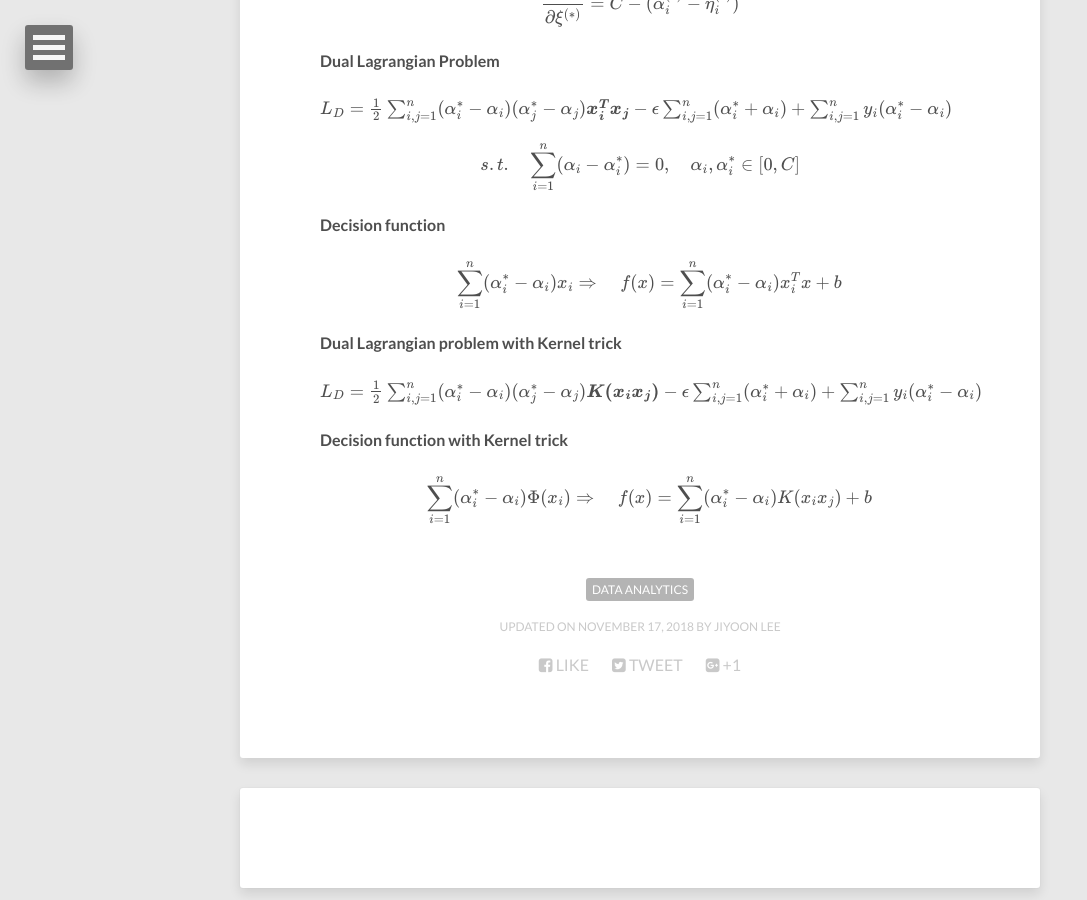
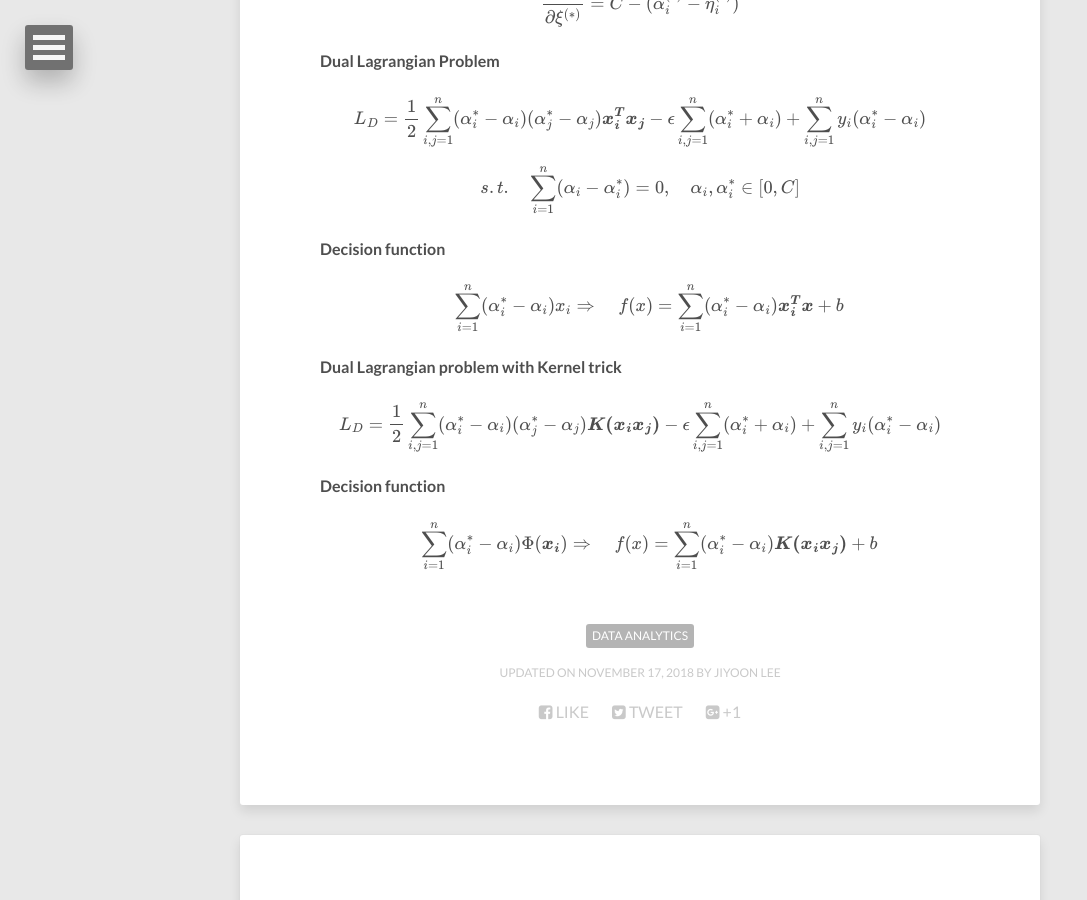
Before and after one commit to leejiyoon52/leejiyoon52.github.io, a Jekyll site: the page built from _posts/2018-11-17-Support-Vecter-Regression.md, in a window 1280 px wide and 900 px high, scrolled down 4175 px. Shown: the whole window, without its empty margins (0-1087 px from the left). Built offline with Jekyll 4.4.1, drawn with Linux system fonts in a browser that asks for light colours; nearby versions of some CDN libraries; formulas are drawn with MathJax 3; comment, search, counter and statistics services are not loaded.

Commit message:
Update 2018-11-17-Support-Vecter-Regression.md

```diff
--- a/_posts/2018-11-17-Support-Vecter-Regression.md
+++ b/_posts/2018-11-17-Support-Vecter-Regression.md
@@ -157,6 +157,7 @@ $$
 
 
 #### Dual Lagrangian Problem
+
 $$
  { { L }_{ D } =  \frac { 1 }{ 2 } \sum_{ i,j=1 }^{ n }({ \alpha }_{ i }^{ * }-{ \alpha }_{ i })({ \alpha }_{ j }^{ * }-{ \alpha }_{ j }) \boldsymbol {x^{T}_{ i }x_{ j }}-{\epsilon} \sum_{ i,j=1 }^{ n }({ \alpha }_{ i }^{ * }+{ \alpha }_{ i })+\sum_{ i,j=1 }^{ n }y_{ i }({ \alpha }_{ i }^{ * }-{ \alpha }_{ i })}
 $$
@@ -169,17 +170,18 @@ $$
 #### Decision function
 
 $$
-  \quad  \sum_{ i=1 }^{ n }({ \alpha }_{ i }^{ * }-{ \alpha }_{ i })x_{ i } \Rightarrow \quad f(x)=\sum_{ i=1 }^{ n }({ \alpha }_{ i }^{ * }-{ \alpha }_{ i })x^{T}_{ i }x + b
+  \quad  \sum_{ i=1 }^{ n }({ \alpha }_{ i }^{ * }-{ \alpha }_{ i })x_{ i } \Rightarrow \quad f(x)=\sum_{ i=1 }^{ n }({ \alpha }_{ i }^{ * }-{ \alpha }_{ i })\boldsymbol {x^{T}_{ i }}\boldsymbol {x} + b
 $$
 
 
 #### Dual Lagrangian problem with Kernel trick
+
 $$
  { { L }_{ D } =  \frac { 1 }{ 2 } \sum_{ i,j=1 }^{ n }({ \alpha }_{ i }^{ * }-{ \alpha }_{ i })({ \alpha }_{ j }^{ * }-{ \alpha }_{ j }) \boldsymbol {K(x_{ i }x_{ j })}-{\epsilon} \sum_{ i,j=1 }^{ n }({ \alpha }_{ i }^{ * }+{ \alpha }_{ i })+\sum_{ i,j=1 }^{ n }y_{ i }({ \alpha }_{ i }^{ * }-{ \alpha }_{ i })}
 $$
 
-#### Decision function with Kernel trick
+#### Decision function
 
 $$
-  \quad  \sum_{ i=1 }^{ n }({ \alpha }_{ i }^{ * }-{ \alpha }_{ i })\Phi(x_{ i }) \Rightarrow \quad f(x)=\sum_{ i=1 }^{ n }({ \alpha }_{ i }^{ * }-{ \alpha }_{ i }){K(x_{ i }x_{ j })} + b
+  \quad  \sum_{ i=1 }^{ n }({ \alpha }_{ i }^{ * }-{ \alpha }_{ i })\Phi(\boldsymbol{x_{ i }}) \Rightarrow \quad f(x)=\sum_{ i=1 }^{ n }({ \alpha }_{ i }^{ * }-{ \alpha }_{ i })\boldsymbol{K(x_{ i }x_{ j })} + b
 $$
```
